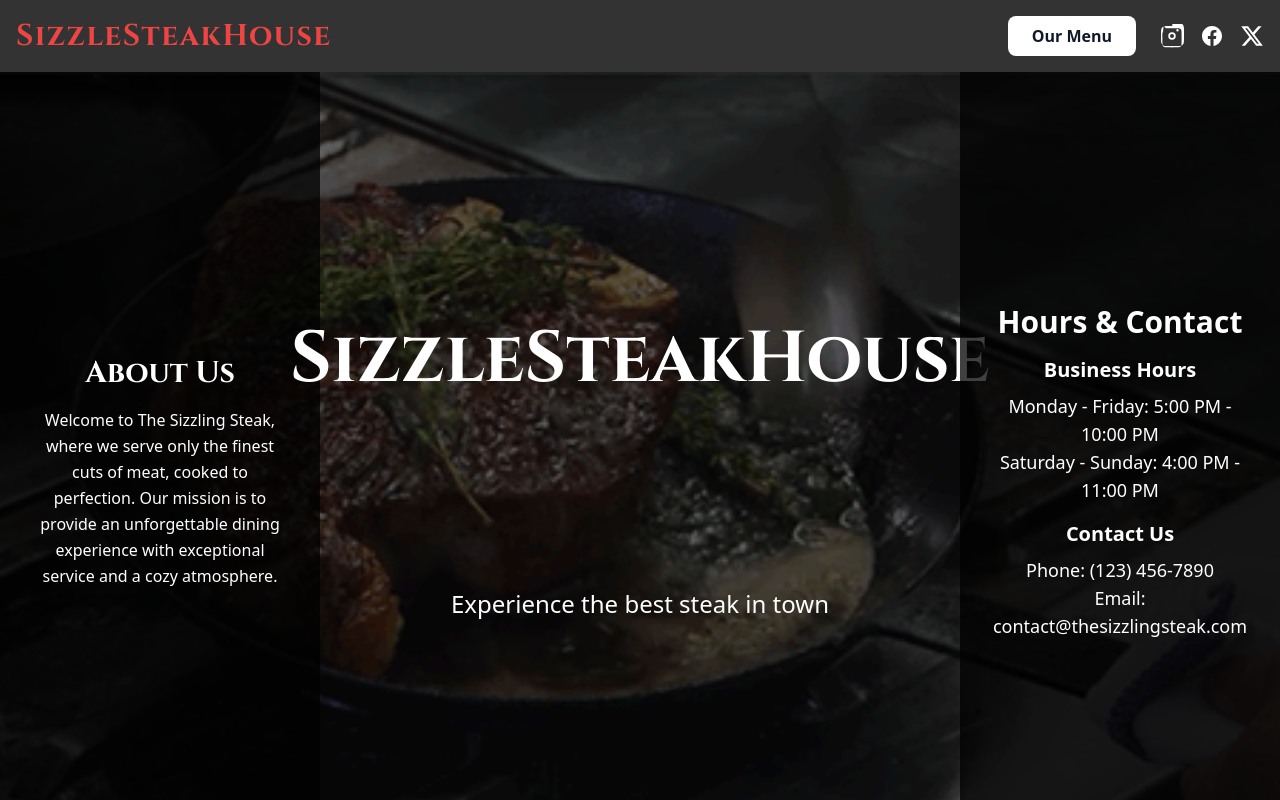
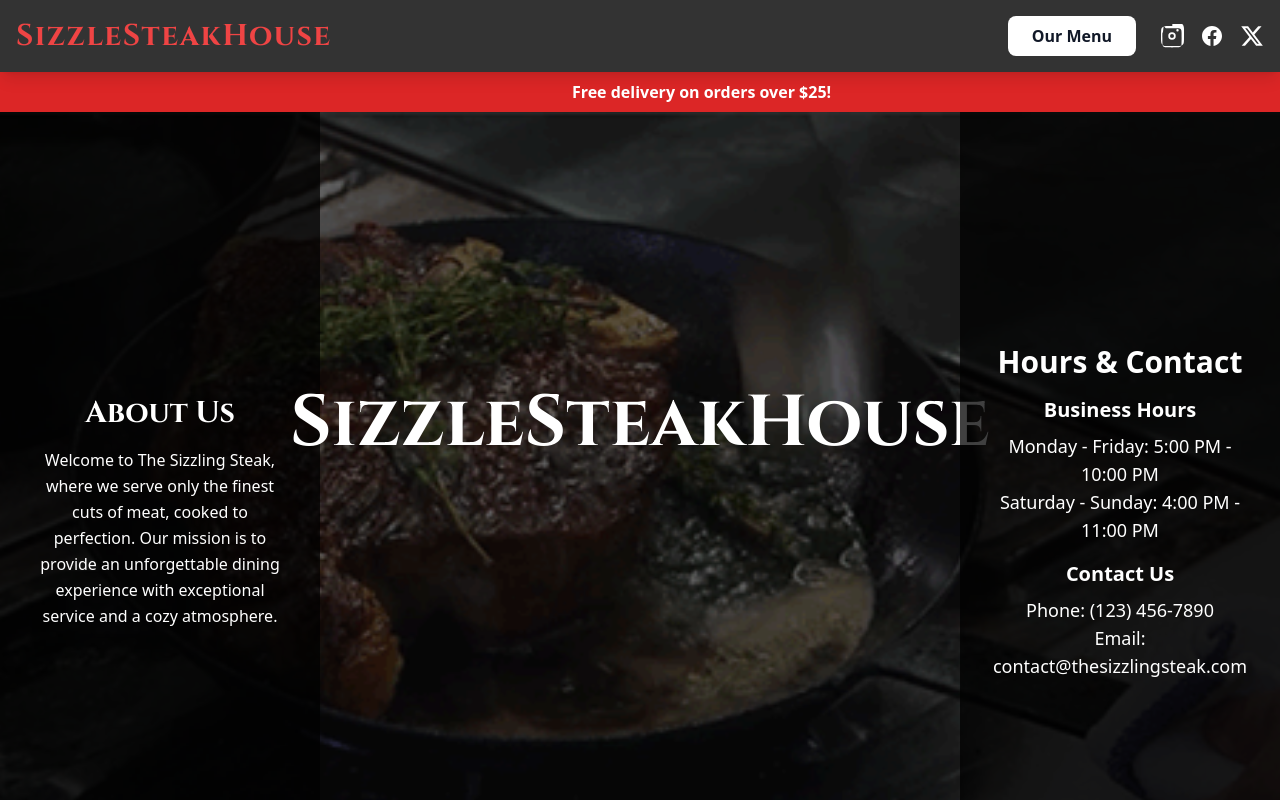
Before and after one commit to ChonzBalonz/steakhouse, a React (Create React App) app: page / in a window 1280 px wide. Shown: the top 800 px of the page. Built offline with nearby package versions, Linux system fonts and the light colour scheme.

Commit message:
Describe your changes here

```diff
--- a/src/App.js
+++ b/src/App.js
@@ -8,6 +8,9 @@ function App() {
   return (
     <Router>
       <Navbar />
+      <div className="bg-red-600 text-white text-center p-2 sticky top-[72px] z-40 overflow-hidden">
+        <p className="font-bold marquee">Free delivery on orders over $25!</p>
+      </div>
       <main>
         <Routes>
           <Route path="/" element={<HomePage />} />
--- a/src/index.css
+++ b/src/index.css
@@ -3,3 +3,18 @@
 @tailwind base;
 @tailwind components;
 @tailwind utilities;
+
+@keyframes marquee {
+  0% {
+    transform: translateX(100%);
+  }
+  100% {
+    transform: translateX(-100%);
+  }
+}
+
+.marquee {
+  display: inline-block;
+  white-space: nowrap;
+  animation: marquee 15s linear infinite;
+}
--- a/src/pages/HomePage.js
+++ b/src/pages/HomePage.js
@@ -39,9 +39,6 @@ const HomePage = () => {
             <h1 className="text-5xl md:text-7xl font-bold pb-44 font-heading">
               SizzleSteakHouse
             </h1>
-            <p className="text-lg md:text-2xl mt-4">
-              Experience the best steak in town
-            </p>
           </div>
 
           <div className="w-full md:w-1/4 p-8 flex flex-col justify-center text-white bg-black bg-opacity-75">
```
